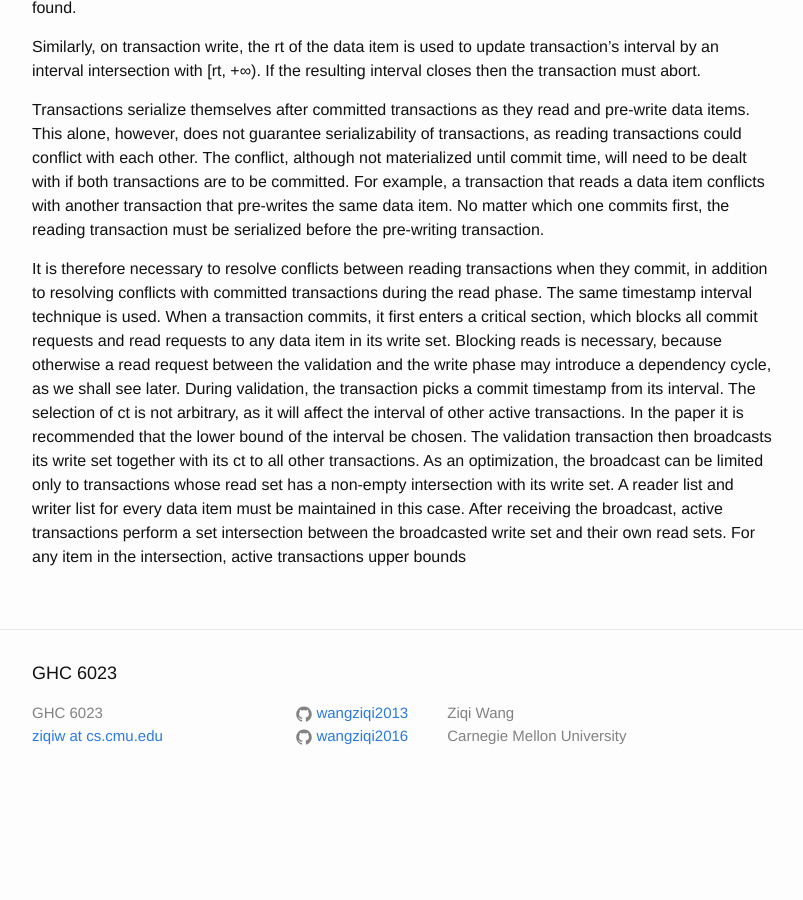
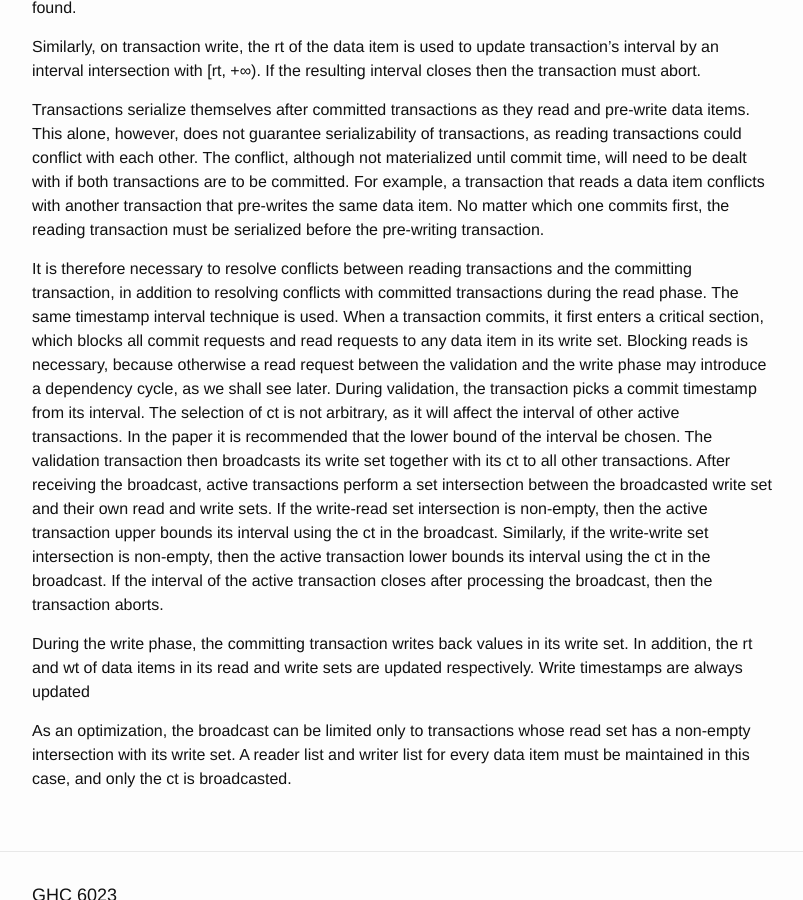
Before and after one commit to wangziqi2013/wangziqi2013.github.io, a Jekyll site: the page built from _posts/2018-04-07-Concurrent-Certifications-by-Intervals-of-ts-in-distributed-dbms.markdown, in a window 1280 px wide and 900 px high, scrolled down 2869 px. Shown: the whole window, without its empty margins (238-1041 px from the left). Built offline with Jekyll 4.4.1, drawn with Linux system fonts in a browser that asks for light colours; before the commit the page ends 3676 px from its top, so only the background shows below that.

Commit message:
Finish FOCC

```diff
--- a/_posts/2018-04-07-Concurrent-Certifications-by-Intervals-of-ts-in-distributed-dbms.markdown
+++ b/_posts/2018-04-07-Concurrent-Certifications-by-Intervals-of-ts-in-distributed-dbms.markdown
@@ -124,15 +124,23 @@ committed. For example, a transaction that reads a data item conflicts with anot
 same data item. No matter which one commits first, the reading transaction must be serialized before the pre-writing
 transaction.
 
-It is therefore necessary to resolve conflicts between reading transactions when they commit, in addition to
+It is therefore necessary to resolve conflicts between reading transactions and the committing transaction, in addition to
 resolving conflicts with committed transactions during the read phase. The same timestamp interval technique is
 used. When a transaction commits, it first enters a critical section, which blocks all commit requests and read requests
 to any data item in its write set. Blocking reads is necessary, because otherwise a read request between the validation
 and the write phase may introduce a dependency cycle, as we shall see later. During validation, the transaction picks
 a commit timestamp from its interval. The selection of ct is not arbitrary, as it will affect the interval of other
 active transactions. In the paper it is recommended that the lower bound of the interval be chosen. The validation transaction
-then broadcasts its write set together with its ct to all other transactions. As an optimization, the broadcast
+then broadcasts its write set together with its ct to all other transactions.
+After receiving the broadcast, active transactions perform a set intersection between the broadcasted write set
+and their own read and write sets. If the write-read set intersection is non-empty, then the active transaction
+upper bounds its interval using the ct in the broadcast. Similarly, if the write-write set intersection is non-empty,
+then the active transaction lower bounds its interval using the ct in the broadcast. If the interval of the active
+transaction closes after processing the broadcast, then the transaction aborts.
+
+During the write phase, the committing transaction writes back values in its write set. In addition, the rt and
+wt of data items in its read and write sets are updated respectively. Write timestamps are always updated
+
+As an optimization, the broadcast
 can be limited only to transactions whose read set has a non-empty intersection with its write set. A reader list
-and writer list for every data item must be maintained in this case. After receiving the broadcast, active transactions
-perform a set intersection between the broadcasted write set and their own read sets. For any item in the intersection,
-active transactions upper bounds
+and writer list for every data item must be maintained in this case, and only the ct is broadcasted.
```
